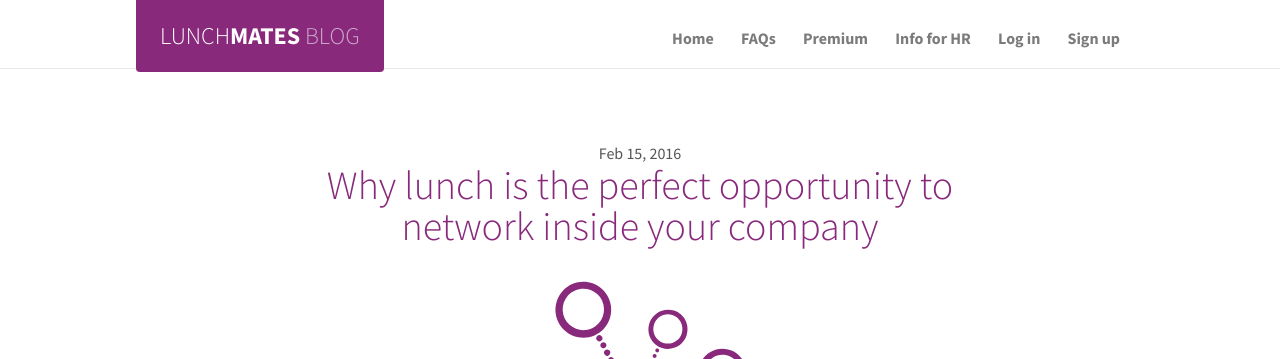
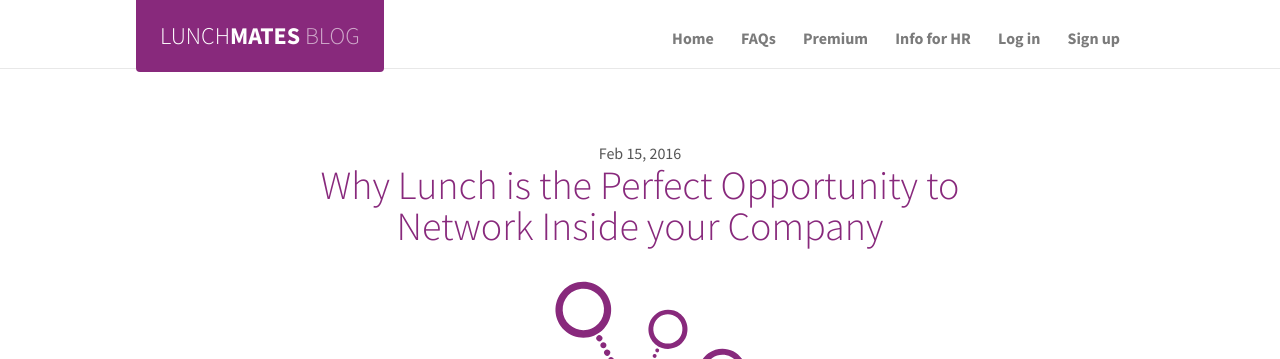
Before and after one commit to lunchmates/blog.lunchmates.org, a Jekyll site: the page built from _posts/2016-02-15-why-lunch-is-the-perfect-opportunity.markdown, in a window 1280 px wide. Shown: the top 359 px of the page. Built offline with Jekyll 4.4.1, drawn with Linux system fonts in a browser that asks for light colours.

Commit message:
use headline capitalization

```diff
--- a/_posts/2016-02-15-why-lunch-is-the-perfect-opportunity.markdown
+++ b/_posts/2016-02-15-why-lunch-is-the-perfect-opportunity.markdown
@@ -1,6 +1,6 @@
 ---
 layout: post
-title:  "Why lunch is the perfect opportunity to network inside your company"
+title:  "Why Lunch is the Perfect Opportunity to Network Inside your Company"
 date:   2016-02-15 08:00
 img: "network.svg"
 categories:
```
